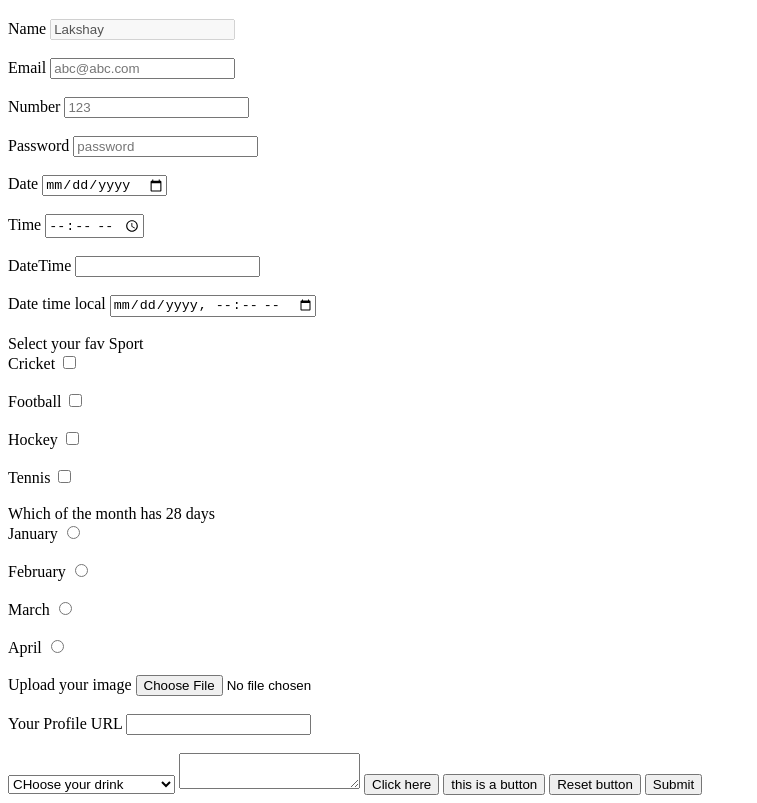
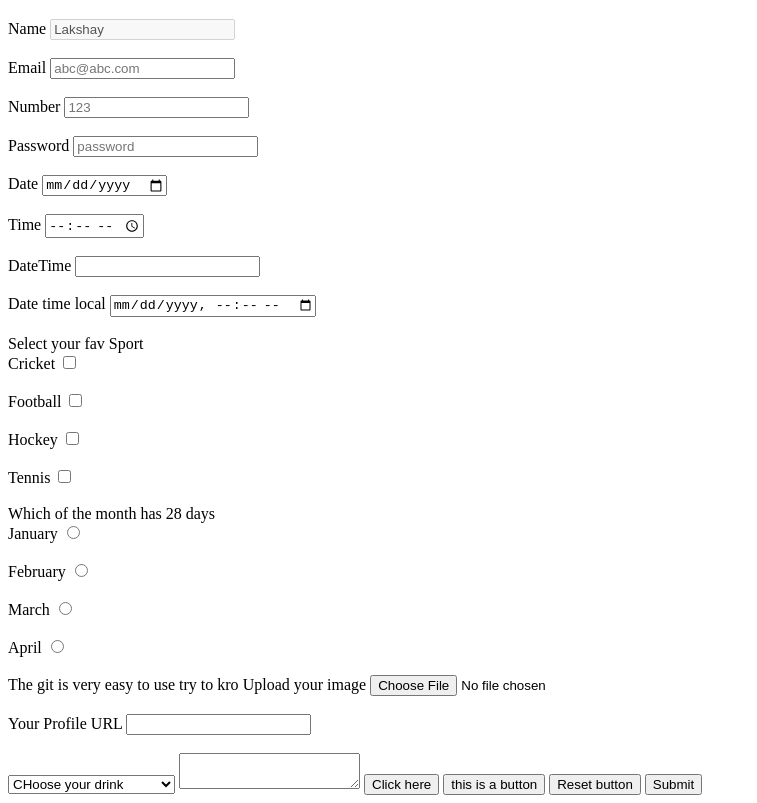
Before and after one commit to lakshay927/HTMLECA01, a plain HTML site: page forms.html in a window 1280 px wide. Shown: the part 61-864 px from the top of the page, without its empty margins (0-757 px from the left). Drawn offline with Linux system fonts and the light colour scheme.

Commit message:
my gui commit

```diff
--- a/forms.html
+++ b/forms.html
@@ -50,7 +50,7 @@
       <input type="radio" name="month" value="March" /><br /><br />
       <label>April</label>
       <input type="radio" name="month" value="April" /><br /><br />
-
+The git is very easy to use try to kro
       <label>Upload your image</label>
       <input type="file" name="profile" /><br /><br />
       <label>Your Profile URL</label>
```
